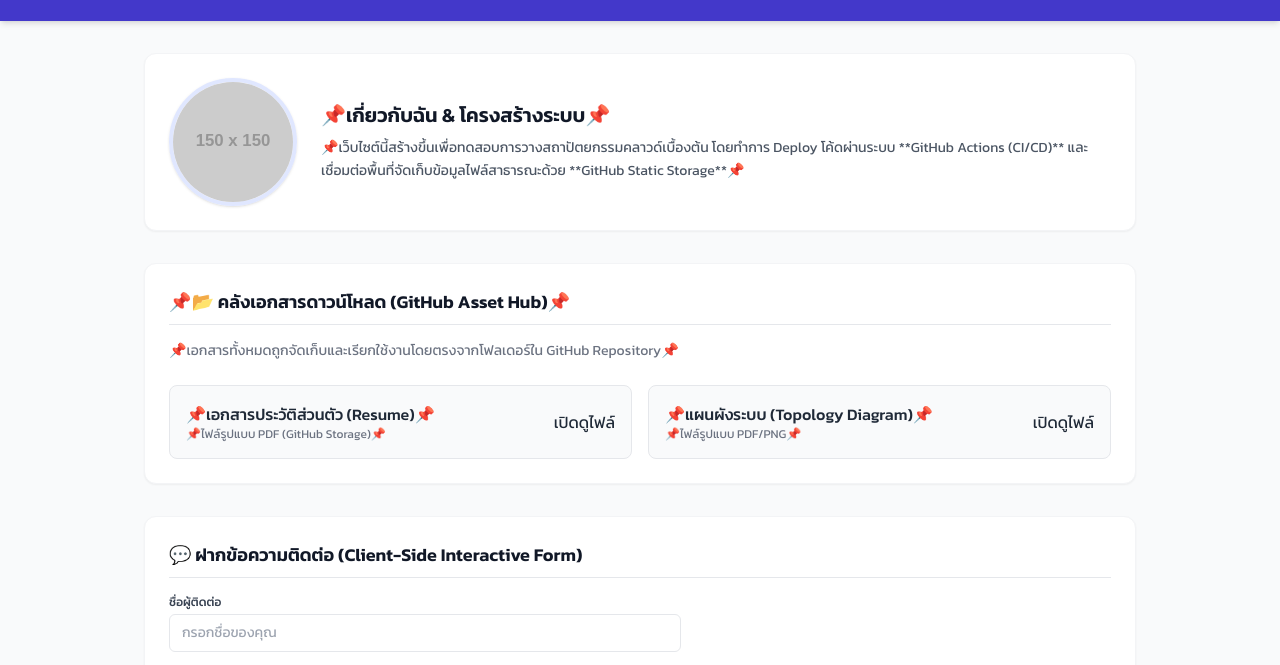
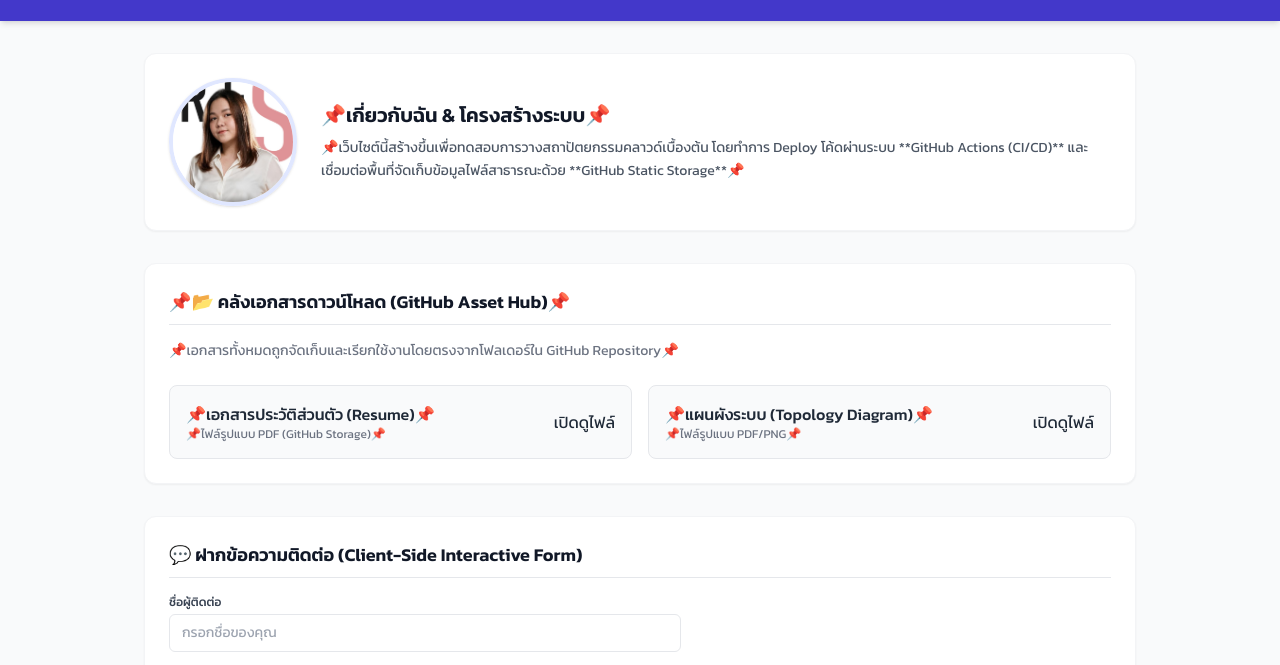
Before and after one commit to sirathatait-lab/my_profile_siratha, a plain HTML site: page index.html in a window 1280 px wide. Shown: the part 79-744 px from the top of the page. Drawn offline with nearby package versions, Linux system fonts and the light colour scheme; placeholder pictures from the web are drawn by us.

Commit message:
Update index.html

```diff
--- a/index.html
+++ b/index.html
@@ -33,10 +33,10 @@
         <section class="bg-white p-6 rounded-xl shadow-sm border border-gray-100 flex flex-col md:flex-row items-center gap-6">
             <!-- 📌จุดเปลี่ยนรูปภาพ: ดึงไฟล์รูปจากโฟลเดอร์ assets/images/profile.jpg บน GitHub -->
             <img id="profile-img"
-                 src=".assets/images/profile.jpg"
-                 alt="รูปโปรไฟล์"
-                 onerror="this.src='https://via.placeholder.com/150?text=Upload+Image';"
-                 class="w-32 h-32 rounded-full object-cover border-4 border-indigo-100 shadow">
+                src="./assets/images/profile.jpg"
+                alt="รูปโปรไฟล์"
+                onerror="this.src='https://via.placeholder.com/150?text=Upload+Image';"
+                class="w-32 h-32 rounded-full object-cover border-4 border-indigo-100 shadow">
 
             <div class="space-y-2 text-center md:text-left">
                 <h2 class="text-xl font-bold text-gray-900">📌เกี่ยวกับฉัน & โครงสร้างระบบ📌</h2>
```
